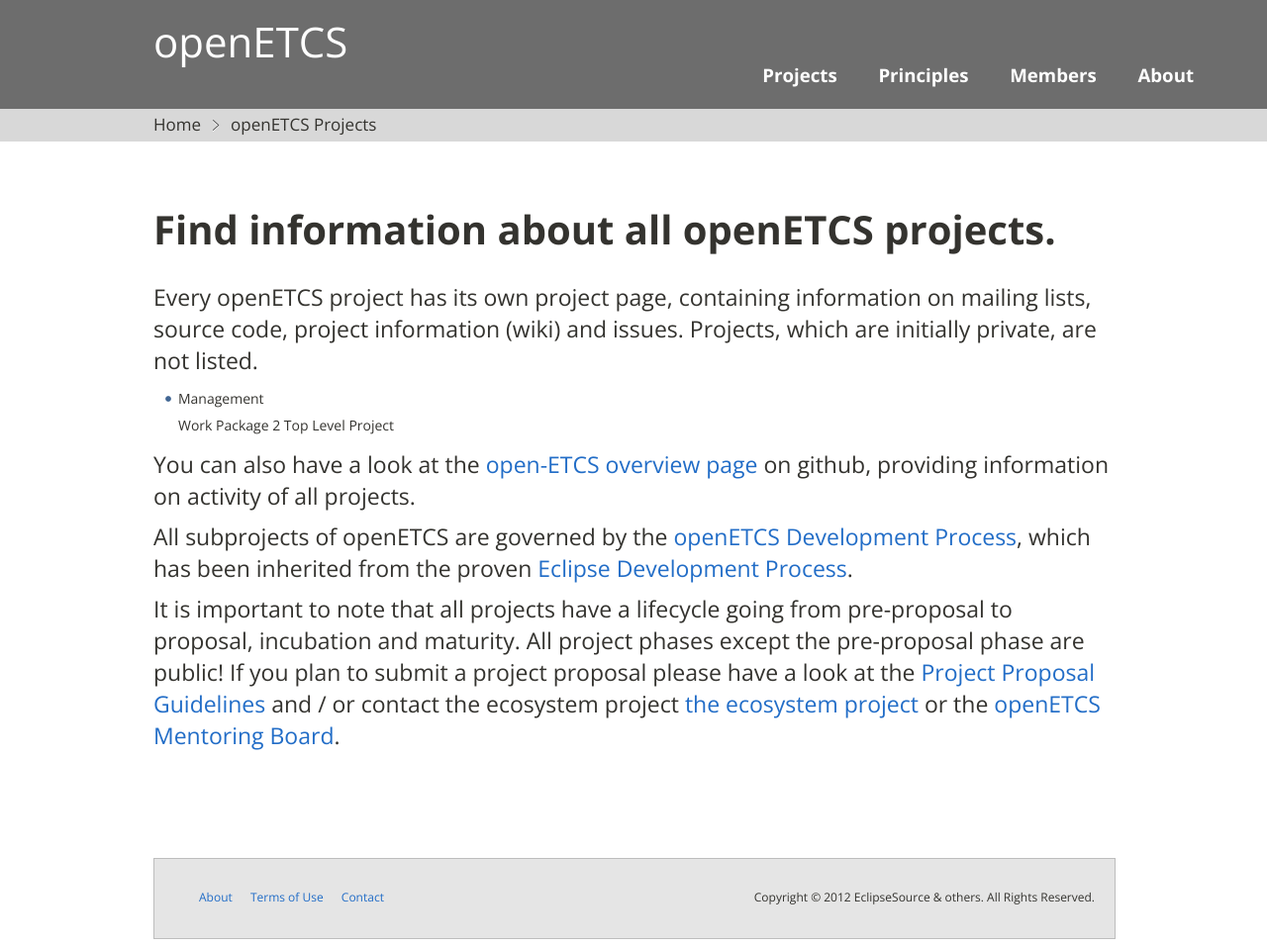
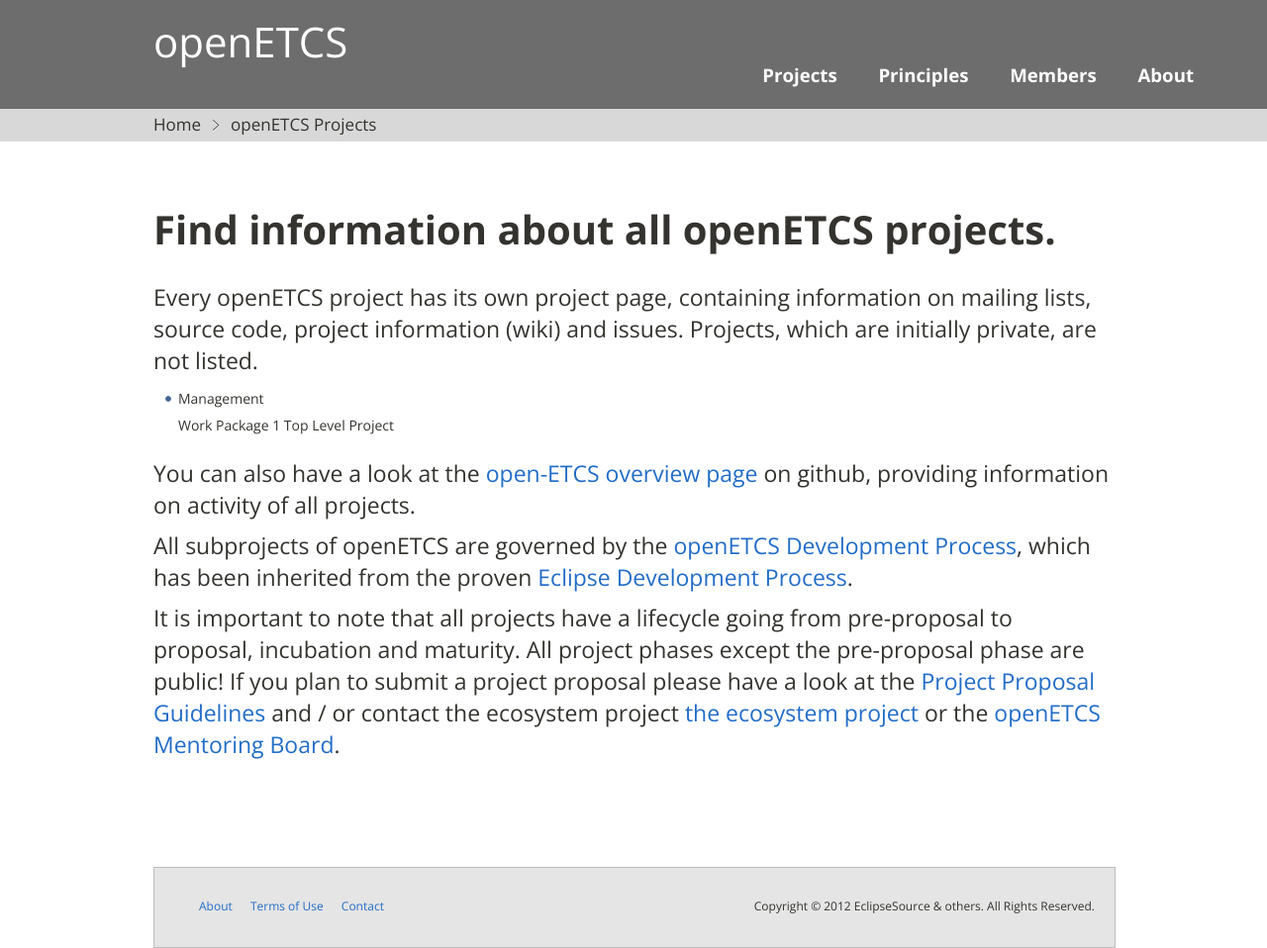
Before and after one commit to openETCS/openetcs.github.com, a Jekyll site: the page built from projects.html, in a window 1280 px wide. Shown: the whole page at 99% size. Built offline with Jekyll 4.4.1, drawn with Linux system fonts in a browser that asks for light colours.

Commit message:
Update projects.html

```diff
--- a/projects.html
+++ b/projects.html
@@ -11,7 +11,7 @@ title: openETCS Projects
   </p>
   <p>
   <ul id="plist">
-<li><p>Management</p>Work Package 2 Top Level Project</li>
+<li><p>Management</p><p>Work Package 1 Top Level Project</p><p><a href="https://github.com/openETCS/management"></a></p></li>
 
   </ul>
   </p>
```
